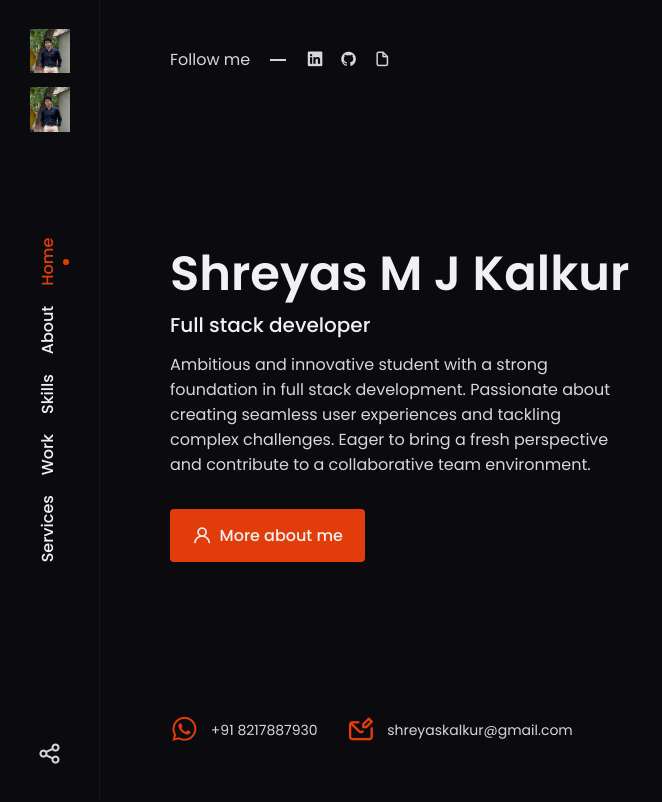
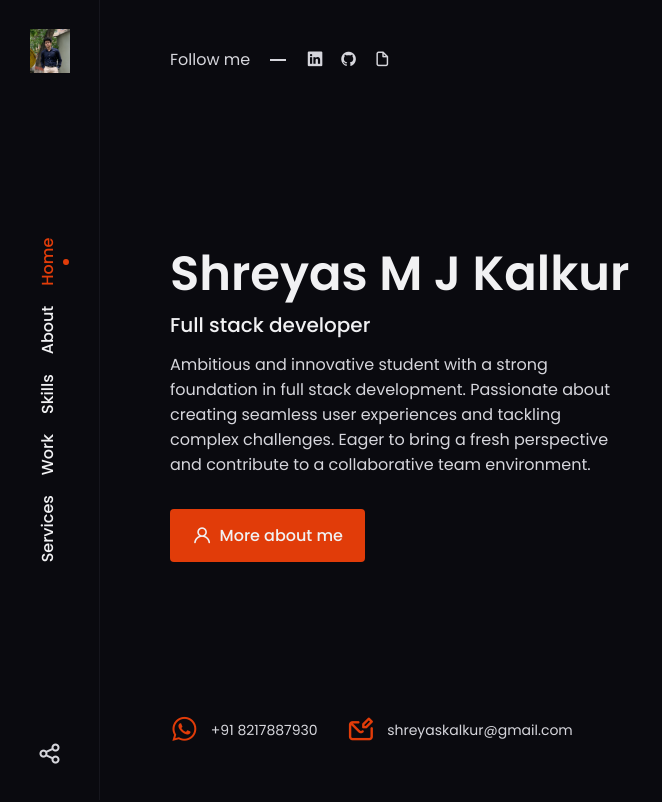
Before and after one commit to Shreyas-Kalkur/personal__portfolio, a plain HTML site: page index.html in a window 1280 px wide. Shown: the top 802 px of the page, without its empty margins (0-662 px from the left). Drawn offline with nearby package versions, Linux system fonts and the light colour scheme.

Commit message:
Update index.html

```diff
--- a/index.html
+++ b/index.html
@@ -29,7 +29,7 @@
             <div class="nav__logo">
                 <a href="index.html" class="nav__logo-text">
                     <img src="assets/img/profilepic.png" alt="">
-                    <img src="assets/img/profilepic.png" alt="">
+
                 </a>
             </div>
             <div class="nav__menu">
```
